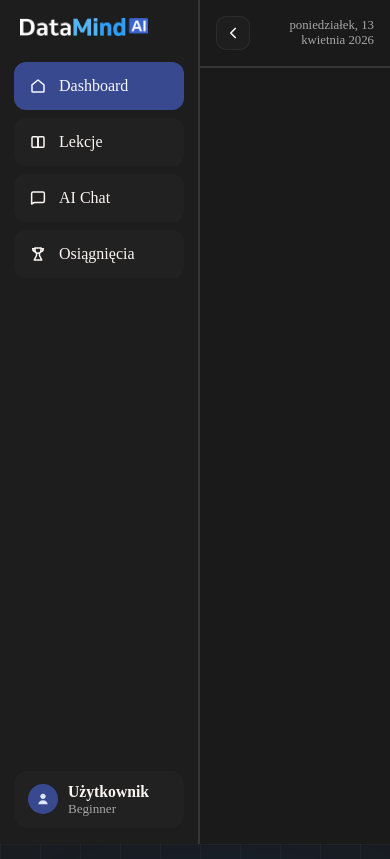
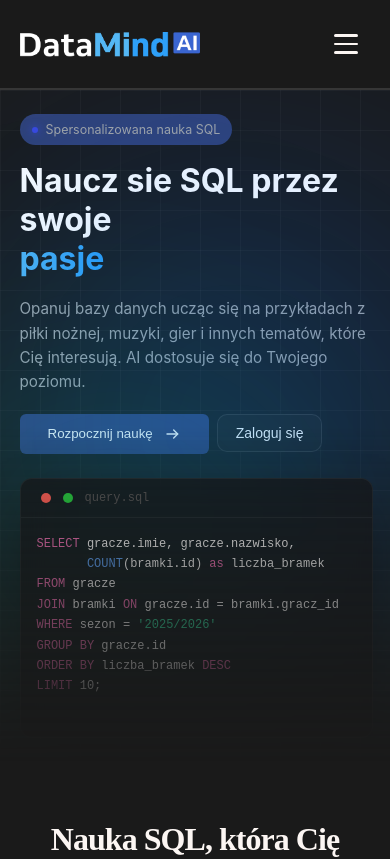
Before and after one commit to Philips072/Praktyki2026, a React (Vite) app in the folder projekt/DataMindAi/: page / in a window 390 px wide. Shown: the top 859 px of the page. Built offline with nearby package versions, Linux system fonts and the light colour scheme; a web font is replaced by a local one.

Commit message:
HomePage

```diff
--- a/projekt/DataMindAi/src/App.jsx
+++ b/projekt/DataMindAi/src/App.jsx
@@ -5,21 +5,17 @@ import Home1 from './Components/Home1'
 import Home3 from './Components/Home3'
 import Footer from './Components/Footer'
 import SidebarHeader from './Components/SidebarHeader'
+import HomePage from './Pages/HomePage'
 
 function App() {
 
 
   return (
     <BrowserRouter>
-      <SidebarHeader/>
-      <Home1 />
-      <Home2 />
-      <Home3 />
-
+    <HomePage/>
         {/* <Routes>
 
         </Routes> */}
-      <Footer/>
     </BrowserRouter>
 
   )
--- a/projekt/DataMindAi/src/Components/Home1.jsx
+++ b/projekt/DataMindAi/src/Components/Home1.jsx
@@ -24,8 +24,8 @@ const Home1 = () => {
                     <button className="btn-main">Rozpocznij naukę
 
                         <svg viewBox="0 0 24 24" width="16" height="16" xmlns="http://www.w3.org/2000/svg">
-                            <line x1="3" y1="12" x2="19" y2="12" stroke="currentColor" stroke-width="2" stroke-linecap="round" />
-                            <polyline points="13,6 19,12 13,18" fill="none" stroke="currentColor" stroke-width="2" stroke-linecap="round" stroke-linejoin="round" />
+                            <line x1="3" y1="12" x2="19" y2="12" stroke="currentColor" strokeWidth="2" strokeLinecap="round" />
+                            <polyline points="13,6 19,12 13,18" fill="none" stroke="currentColor" strokeWidth="2" strokeLinecap="round" strokeLinejoin="round" />
                         </svg>
                     </button>
                     <button className="btn-login">Zaloguj się</button>
--- a/projekt/DataMindAi/src/Components/HomeHeader.css
+++ b/projekt/DataMindAi/src/Components/HomeHeader.css
@@ -26,6 +26,8 @@
 .homeHeader a {
     text-decoration: none;
     color: inherit;
+    display: flex;
+    align-items: center;
 }
 
 .homeHeader a:active,
@@ -60,9 +62,10 @@
     transition: .3s;
 }
 
-.homeHeader a:first-child:hover button{
+.homeHeader a:first-child:hover button {
     background-color: var(--btnHoverGray);
 }
+
 .homeHeader a:last-child:hover button {
     background-color: var(--btnHoverBlue);
 }
@@ -73,16 +76,11 @@
     align-items: center;
 }
 
-.homeHeader a {
-    display: flex;
-    align-items: center;
-}
-
-.hamburger-wrapper {
+.homeHeader .hamburger-wrapper {
     display: none;
 }
 
-.hamburger {
+.homeHeader .hamburger {
     width: 48px;
     height: 48px;
     padding: 0;
@@ -96,7 +94,7 @@
     position: relative;
 }
 
-.hamburger span {
+.homeHeader .hamburger span {
     display: block;
     width: 24px;
     height: 2.5px;
@@ -106,19 +104,19 @@
     transform-origin: center;
 }
 
-.hamburger.active span:nth-child(1) {
+.homeHeader .hamburger.active span:nth-child(1) {
     transform: translateY(8.5px) rotate(45deg);
 }
 
-.hamburger.active span:nth-child(2) {
+.homeHeader .hamburger.active span:nth-child(2) {
     opacity: 0;
 }
 
-.hamburger.active span:nth-child(3) {
+.homeHeader .hamburger.active span:nth-child(3) {
     transform: translateY(-8.5px) rotate(-45deg);
 }
 
-.mobile-menu {
+.homeHeader .mobile-menu {
     display: none;
 }
 
@@ -126,19 +124,20 @@
     .homeHeader ul {
         justify-content: space-between;
     }
-    .logo-item img{
+
+    .homeHeader .logo-item img {
         height: 25px;
     }
 
-    .desktop-actions {
+    .homeHeader .desktop-actions {
         display: none;
     }
 
-    .hamburger-wrapper {
+    .homeHeader .hamburger-wrapper {
         display: flex;
     }
 
-    .mobile-menu {
+    .homeHeader .mobile-menu {
         display: flex;
         flex-direction: column;
         gap: 12px;
@@ -149,17 +148,17 @@
         transition: max-height 0.3s ease, opacity 0.3s ease, margin-top 0.3s ease;
     }
 
-    .mobile-menu.open {
+    .homeHeader .mobile-menu.open {
         max-height: 200px;
         opacity: 1;
         margin-top: 16px;
     }
 
-    .mobile-menu a {
+    .homeHeader .mobile-menu a {
         width: 100%;
     }
 
-    .mobile-menu button {
+    .homeHeader .mobile-menu button {
         width: 100%;
     }
 }
--- /dev/null
+++ b/projekt/DataMindAi/src/Pages/HomePage.css
@@ -0,0 +1,11 @@
+.home-page-content{
+    display: flex;
+    flex-direction: column;
+    gap: 120px;
+    margin-bottom: 50px;
+}
+@media screen and (max-width: 1000px) {
+    .home-page-content{
+        gap: 60px;
+}
+}
--- a/projekt/DataMindAi/src/Pages/HomePage.jsx
+++ b/projekt/DataMindAi/src/Pages/HomePage.jsx
@@ -0,0 +1,26 @@
+import './HomePage.css'
+import { Link } from 'react-router-dom'
+import HomeHeader from '../Components/HomeHeader'
+import Home1 from '../Components/Home1'
+import Home2 from '../Components/Home2'
+import Home3 from '../Components/Home3'
+import Home4 from '../Components/Home4'
+import Footer from '../Components/Footer'
+
+function HomePage() {
+
+  return (
+    <div className="home-page">
+        <HomeHeader/>
+        <div className="home-page-content">
+            <Home1/>
+            <Home2/>
+            <Home3/>
+            <Home4/>
+        </div>
+        <Footer/>
+    </div>
+  )
+}
+
+export default HomePage
```
